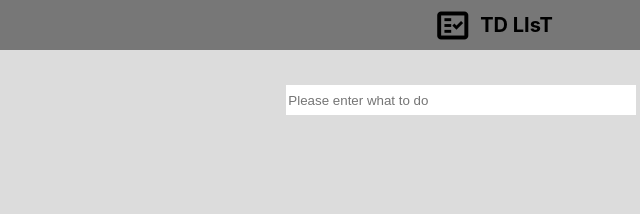
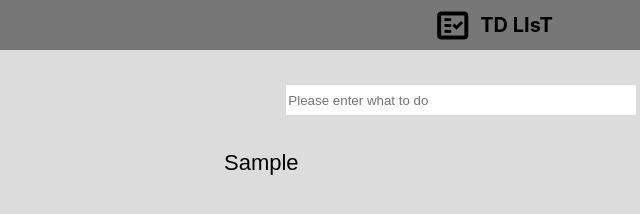
Before and after one commit to ju-nmd2022/fop-todo-list-HaiyingWang22, a plain HTML site: page index.html in a window 1280 px wide. Both pictures are taken after typing "Sample" into the empty fields and a click on the button "submit". Shown: the full height of the page, 146-786 px from the left. Drawn offline with nearby package versions, Linux system fonts and the light colour scheme.

Commit message:
add  function

```diff
--- a/index.html
+++ b/index.html
@@ -28,7 +28,7 @@
             </div>
         </div>
         <h1 id="tip">The list is empty!</h1>
-        <div class="item">
+        <div id="item">
             <!-- <div class="content">aasas</div>
             <div class="btn">
                 <span id="click" class="material-symbols-outlined">
--- a/main.css
+++ b/main.css
@@ -55,12 +55,12 @@ h1{
     text-align: center;
 
 }
-.item {
+#item {
     display: grid;
     grid-template-columns: 1fr 40px 460px 1fr;
     gap: 0px 40px;
     grid-template-areas:
-      ". bnt content  .";
+      ". content bnt .";
     align-items:center;
 }
 .btn {
--- a/main.js
+++ b/main.js
@@ -1,22 +1,33 @@
-const btn = document.getElementById("input-btn")
+const input_btn = document.getElementById("input-btn")
+const item = document.getElementById("item");
 let tip = document.getElementById("tip")
 let Value_list = [];
 
+input_btn.addEventListener("click", Get_value);
+
 function Get_value(){
     let inpute_Value = document.getElementById("Input").value;
-    if (inpute_Value !==""){
+    if (inpute_Value !==""){  // if input is not empty
         Value_list.push(String(inpute_Value));
         document.getElementById("Input").value = "";
         tip.style.display="none";
+        creat_element (inpute_Value);
+        // Value_list.forEach((value) =>{
+        //     console.log(value);
+        // });
     }
 }
-console.log(Value_list);
-
-// if(Value_list.length === 0){
-// }
 
 
+function creat_element (inpute_Value) {
+    const content_element= document.createElement("div");
+    content_element.classList.add("content");
+    content_element.innerText = inpute_Value;
+    item.appendChild(content_element);
 
 
+    const chick = document.createElement("button")
+    chick.classList.add("content");
 
-btn.addEventListener("click", Get_value);
+
+}
```
